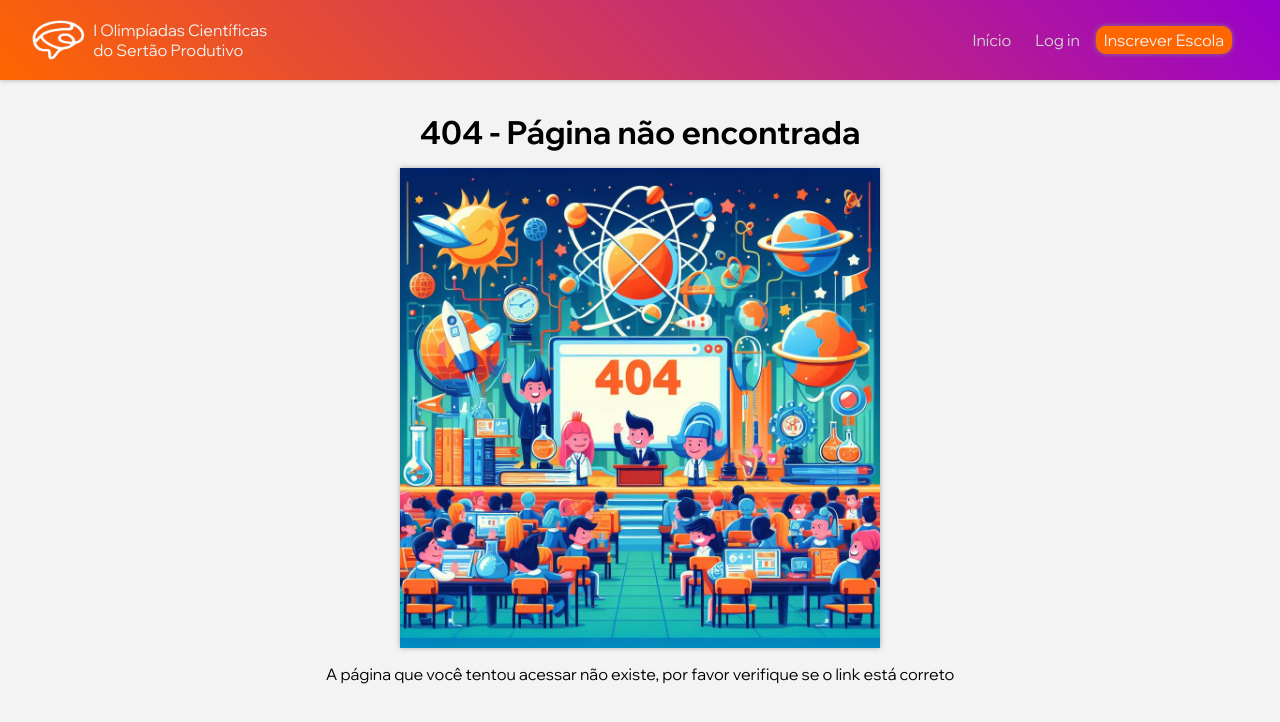
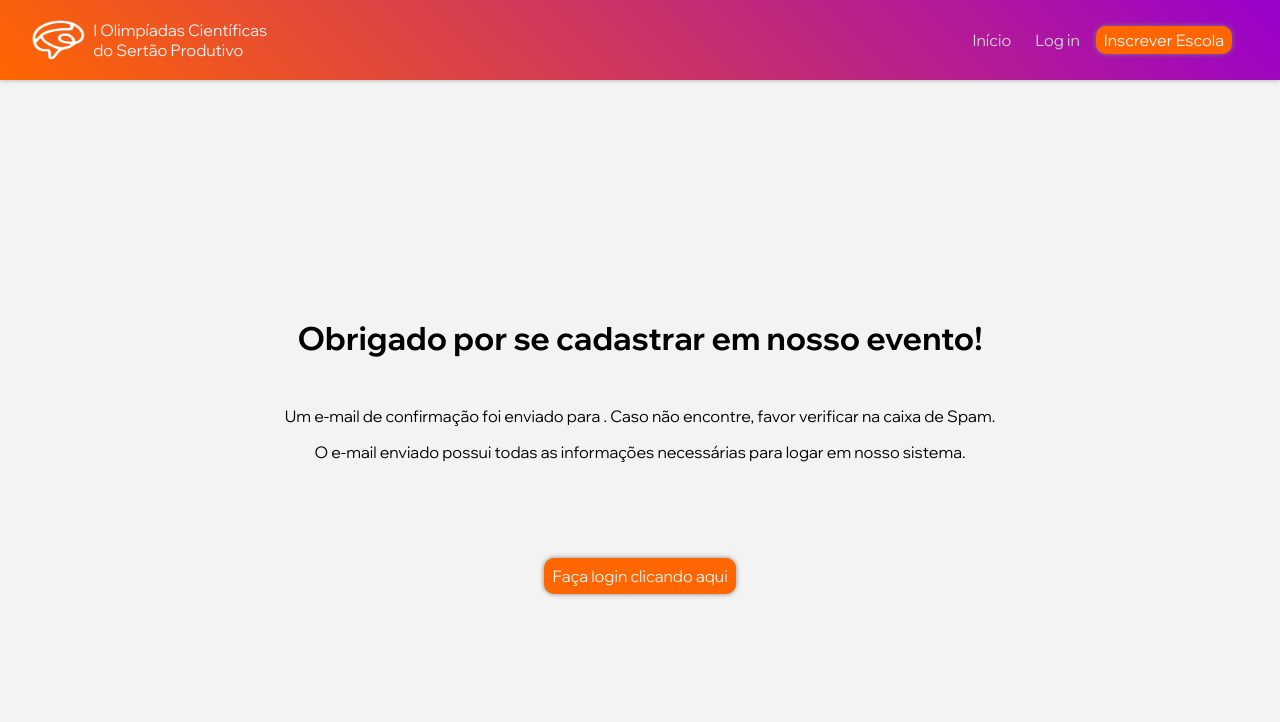
Before and after one commit to pedroluca/olimpiadas-cientificas, a React (Vite) app: page /cadastro-confirmado in a window 1280 px wide. Shown: the top 722 px of the page. Built offline with nearby package versions, Linux system fonts and the light colour scheme; no server answers.

Commit message:
feat: add register confirmation page

```diff
--- a/src/App.jsx
+++ b/src/App.jsx
@@ -8,6 +8,7 @@ import { Login } from './pages/Cadastro/Login'
 import { Aluno } from './pages/Aluno/Aluno'
 import { Admin } from './pages/admin/admin'
 import './App.css'
+import { ConfirmRegistration } from './pages/confirm-registration/confirm-registration'
 
 export function App() {
   return (
@@ -20,6 +21,7 @@ export function App() {
         <Route path="/aluno" element={<Aluno />} />
         <Route path="/login" element={<Login />} />
         <Route path="/admin" element={<Admin />} />
+        <Route path="/cadastro-confirmado" element={<ConfirmRegistration />} />
         <Route path="*" element={<NotFound />} />
       </Routes>
     </BrowserRouter>
--- a/src/pages/Cadastro/CadastroEscola.jsx
+++ b/src/pages/Cadastro/CadastroEscola.jsx
@@ -162,16 +162,13 @@ export function CadastroEscola() {
       }
       const data = await response.json()
       showPopupWithProgress(data.msg)
-      setTimeout(() => {
-        navigate('/login')
-      }, 5000)
-      return data.msg
     } catch (error) {
       console.log(error)
       console.error('An error occurred while submitting the form:', error)
-      showPopupWithProgress(`Erro ${error.status}. ${error.message}`)
+      showPopupWithProgress(`${error.message}`)
     } finally {
       setIsLoading(false)
+      navigate('/cadastro-confirmado', { state: { email: formData.email } })
     }
   }
 
--- /dev/null
+++ b/src/pages/confirm-registration/confirm-registration.jsx
@@ -0,0 +1,26 @@
+import { useState } from 'react'
+import './styles.css'
+import { useLocation } from 'react-router-dom'
+import { useEffect } from 'react'
+import { Link } from 'react-router-dom'
+
+export function ConfirmRegistration() {
+  let location = useLocation()
+
+  const [email, setEmail] = useState('')
+
+  useEffect(() => {
+    if (location.state && location.state.email) {
+      setEmail(location.state.email)
+    }
+  }, [location])
+
+  return (
+    <div className="container-confirm under-header-container">
+      <h1>Obrigado por se cadastrar em nosso evento!</h1>
+      <p>Um e-mail de confirmação foi enviado para <span className='email-confirm'>{email}</span>. Caso não encontre, favor verificar na caixa de Spam.</p>
+      <p>O e-mail enviado possui todas as informações necessárias para logar em nosso sistema.</p>
+      <Link to="/login" className="login-confirm">Faça login clicando aqui</Link>
+    </div>
+  )
+}
--- /dev/null
+++ b/src/pages/confirm-registration/styles.css
@@ -0,0 +1,52 @@
+.container-confirm {
+  height: calc(100vh - 4rem);
+  padding: 0 1rem;
+  display: flex;
+  flex-direction: column;
+  justify-content: center;
+  gap: 1rem;
+}
+
+.container-confirm h1 {
+  text-align: center;
+  margin-bottom: 2rem;
+}
+
+.container-confirm p {
+  text-align: justify;
+}
+
+.email-confirm {
+  color: var(--main-color);
+}
+
+.login-confirm {
+  align-self: center;
+  margin-top: 5rem;
+
+  background: var(--main-color);
+  border-radius: 10px;
+  color: var(--white-color) !important;
+  -webkit-box-shadow: 0px 0px 5px 0px #808080;
+  box-shadow: 0px 0px 5px 0px #808080;
+  padding: .5rem;
+  text-decoration: none;
+}
+
+@media screen and (min-width: 768px) {
+  .container-confirm h1 {
+     margin-bottom: 2rem;
+   }
+  .container-confirm p {
+     text-align: center;
+   }
+  .login-confirm {
+     margin-top: 5rem;
+   }
+}
+
+@media screen and (min-width: 1024px) {
+  .container-confirm {
+    height: calc(100vh - 5rem);
+  }
+}
```
